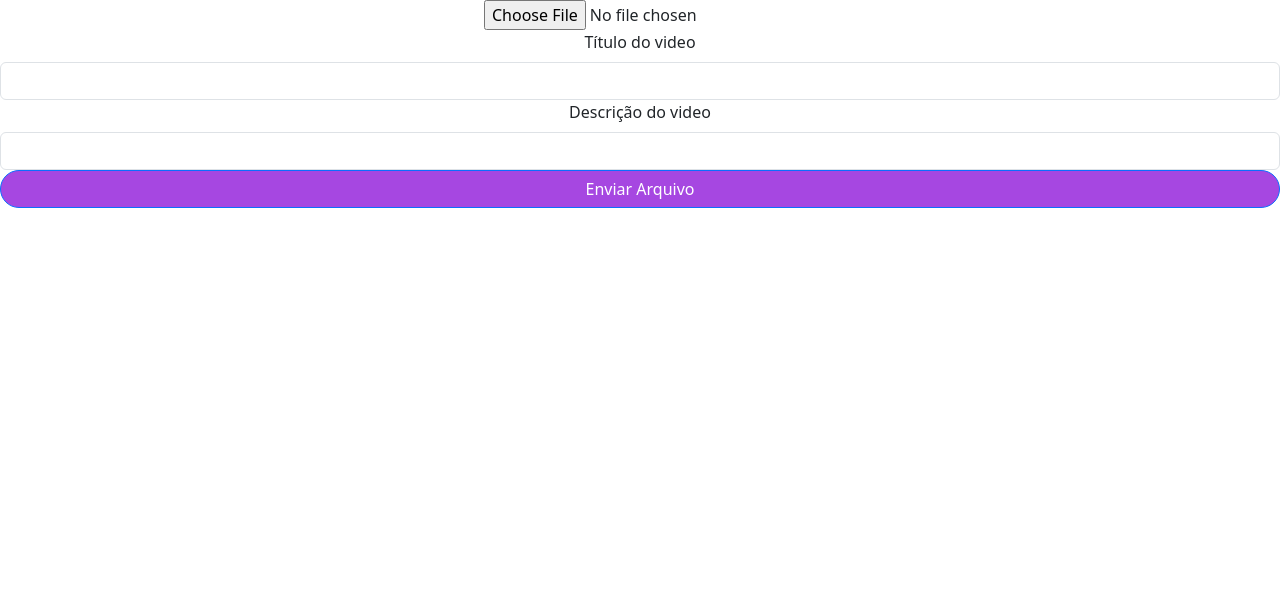
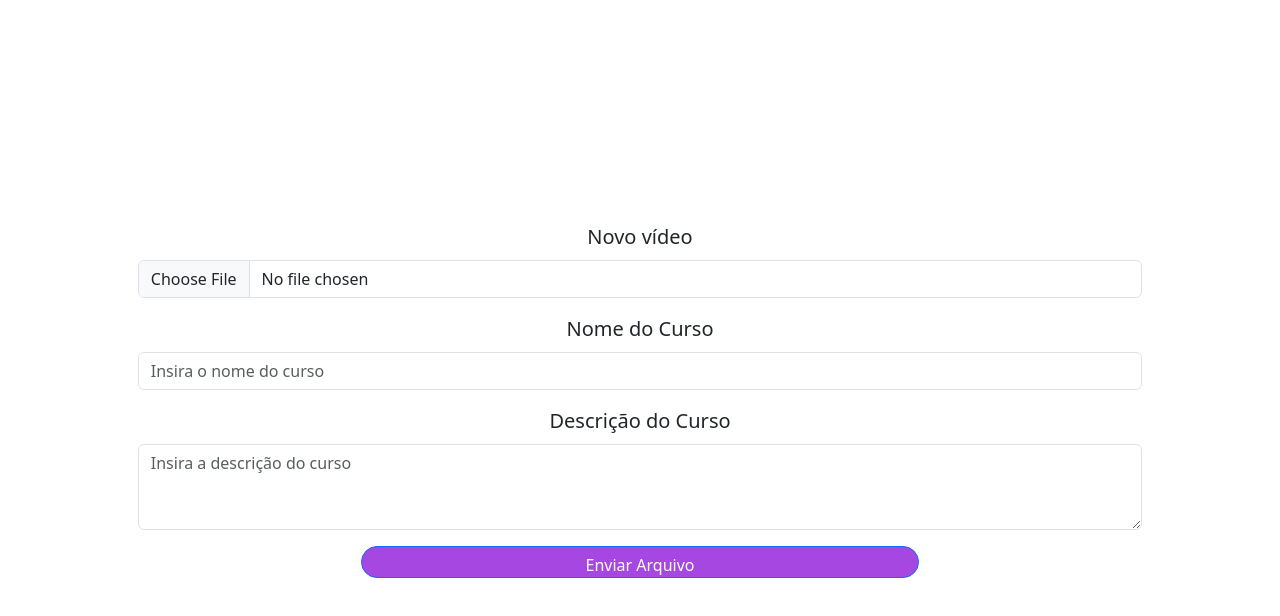
Before and after one commit to zBlasius/subjects_easy, a React (Create React App) app in the folder client/: page /new-video/1 in a window 1280 px wide. Shown: the top 616 px of the page. Built offline with nearby package versions, Linux system fonts and the light colour scheme.

Commit message:
feat(new video): making style better

```diff
--- a/client/src/pages/NewVideo/index.tsx
+++ b/client/src/pages/NewVideo/index.tsx
@@ -2,6 +2,10 @@ import React, { useState } from 'react';
 import { useParams, useNavigate } from "react-router-dom";
 import MyButton from '../../components/Button';
 import MyInput from '../../components/Input';
+import Container from 'react-bootstrap/Container';
+import Row from 'react-bootstrap/Row';
+import Col from 'react-bootstrap/Col';
+import Form from 'react-bootstrap/Form';
 
 const NewVideo = () => {
   const [file, setFile] = useState("");
@@ -12,7 +16,7 @@ const NewVideo = () => {
   const { courseId } = useParams();
   const navigate = useNavigate();
 
-  const handleFileChange = (event:any) => {
+  const handleFileChange = (event: any) => {
     const selectedFile = event.target.files[0];
     setFile(selectedFile);
     setFileName(selectedFile.name || "")
@@ -42,18 +46,46 @@ const NewVideo = () => {
       } else {
         console.error('Erro ao enviar o arquivo:', response.statusText);
       }
-    } catch (error:any) {
+    } catch (error: any) {
       console.error('Erro ao enviar o arquivo:', error.message);
     }
   };
 
   return (
-    <div>
-      <input type="file" onChange={handleFileChange} />
-      <MyInput onChange={(e)=>setTitle(e.target.value)} label='Título do video' />
-      <MyInput onChange={(e)=>setDescription(e.target.value)}  label='Descrição do video' />
-      <MyButton label='Enviar Arquivo' onClick={handleUpload}/>
-    </div>
+    // <div>
+    //   <input type="file" onChange={handleFileChange} />
+    //   <MyInput onChange={(e)=>setTitle(e.target.value)} label='Título do video' />
+    //   <MyInput onChange={(e)=>setDescription(e.target.value)}  label='Descrição do video' />
+    //   <MyButton label='Enviar Arquivo' onClick={handleUpload}/>
+    // </div>
+
+    <Container className="vh-100 d-flex justify-content-center align-items-center flex-column w-100">
+      <div className="text-center" style={{ width: "90%" }}>
+        <Form>
+          <Row className="mb-3">
+            <Form.Group as={Col} controlId="formVideoTitle">
+              <Form.Label style={{fontSize:20}}>Novo vídeo</Form.Label>
+              <Form.Control onChange={handleFileChange} type="file" placeholder="Insira o novo video" accept='video/*' />
+            </Form.Group>
+          </Row>
+          <Row className="mb-3">
+            <Form.Group as={Col} controlId="formVideoTitle">
+              <Form.Label style={{fontSize:20}}>Nome do Curso</Form.Label>
+              <Form.Control onChange={(e) => setTitle(e.target.value)} type="text" placeholder="Insira o nome do curso" />
+            </Form.Group>
+          </Row>
+          <Row className="mb-3">
+            <Form.Group as={Col} controlId="formVideoDescription">
+              <Form.Label style={{fontSize:20}}>Descrição do Curso</Form.Label>
+              <Form.Control onChange={(e) => setDescription(e.target.value)} as="textarea" rows={3} placeholder="Insira a descrição do curso" />
+            </Form.Group>
+          </Row>
+        </Form>
+      </div>
+      <div style={{ height: "4%", width: '50%' }}>
+        <MyButton label='Enviar Arquivo' onClick={handleUpload} />
+      </div>
+    </Container>
   );
 };
 
```
